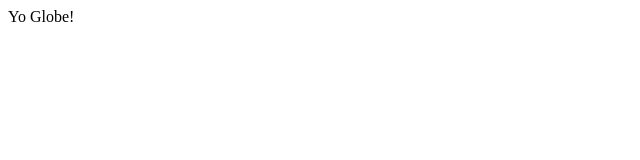
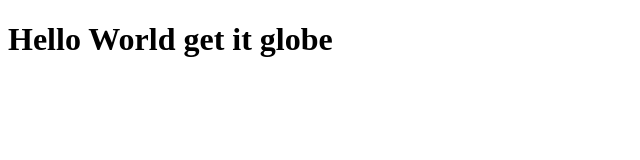
Before and after one commit to MichaelLambs/day1, a plain HTML site: page index.html in a window 1280 px wide. Shown: the whole page, without its empty margins (0-640 px from the left). Drawn offline with Linux system fonts and the light colour scheme.

Commit message:
hello world

```diff
--- a/index.html
+++ b/index.html
@@ -7,6 +7,6 @@
     <title>Document</title>
 </head>
 <body>
-    Yo Globe!
+    <h1>Hello World get it globe</h1>
 </body>
 </html>
```
